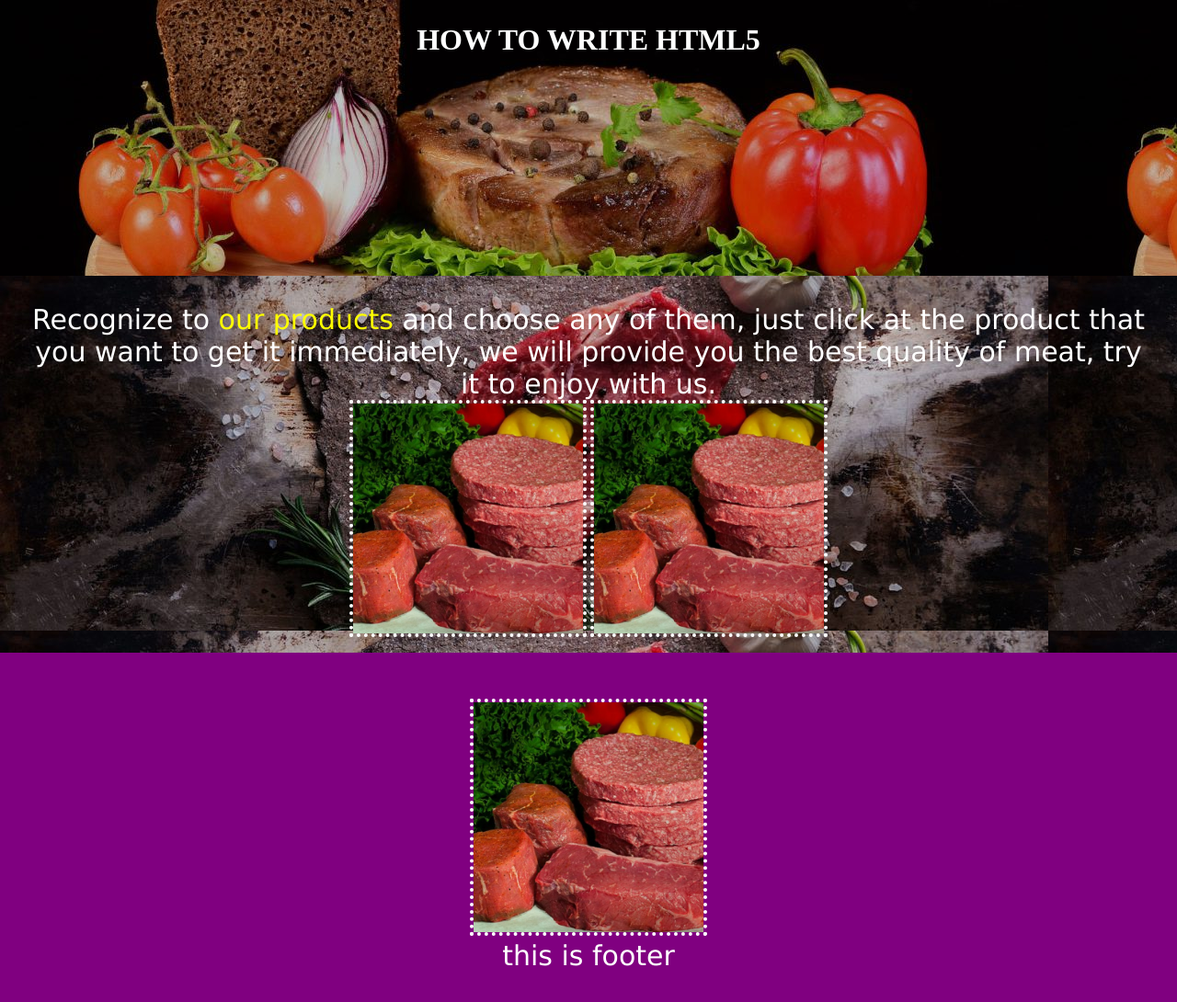
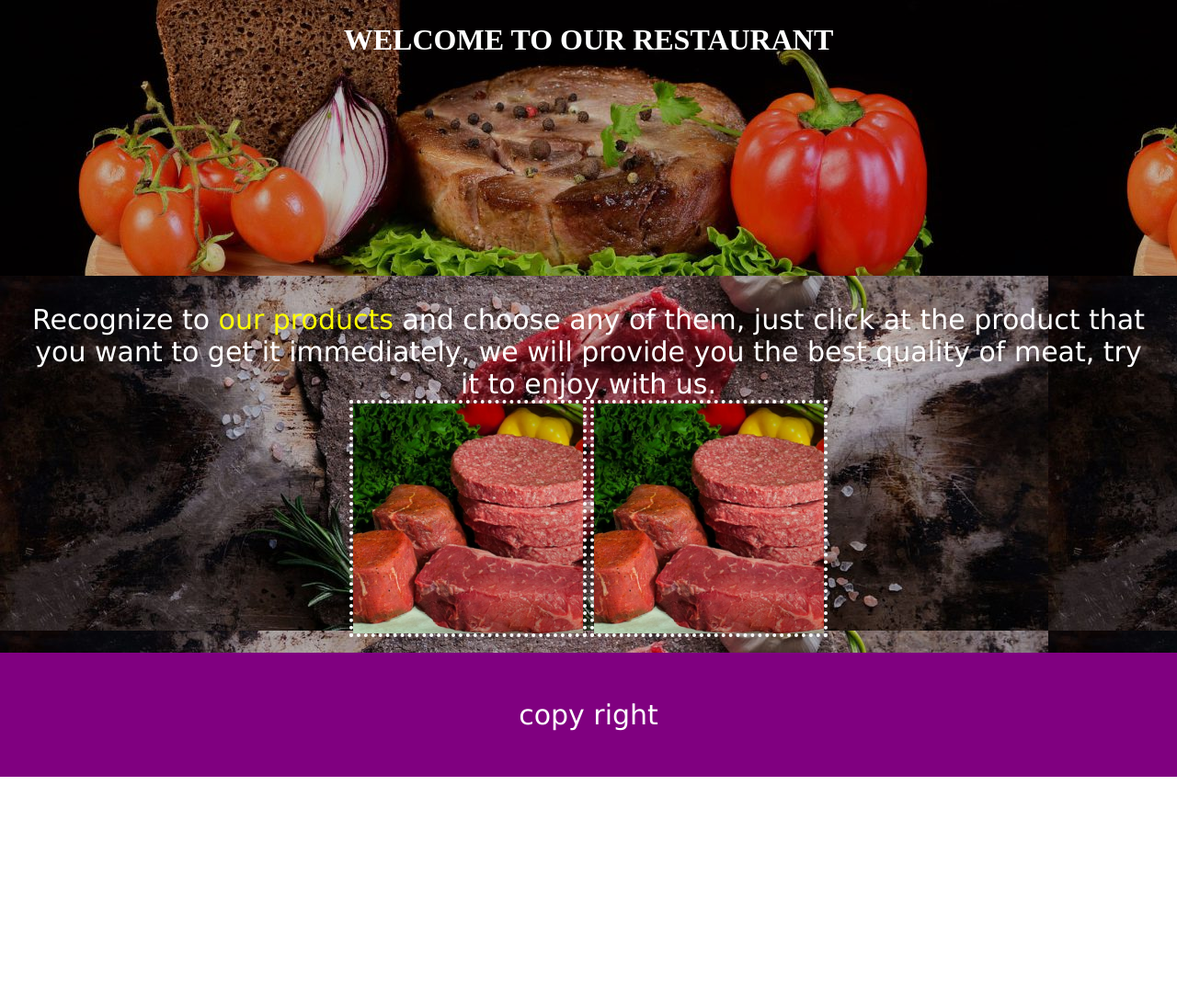
Before and after one commit to baselserhan/basel_serhan, a plain HTML site: page index.html in a window 1280 px wide. Shown: the whole page at 92% size. After the commit the page ends 845 px from the top, so only its background shows below. Drawn offline with Linux system fonts and the light colour scheme.

Commit message:
Update index.html

```diff
--- a/index.html
+++ b/index.html
@@ -10,7 +10,7 @@
 <body>
     <div id="wrap">
        <div id="nheader">
-           <h1>HOW TO WRITE HTML5</h1>
+           <h1>WELCOME TO OUR RESTAURANT</h1>
     </div>
     <div id="npara">
     	<p class="text_para">
@@ -23,9 +23,9 @@
 
     </div>
     <div id="footer">
-        <img src="beef meal.jpg" width=250px alt="picture of a beef meal" />
+
     	<p class="text_para">
-    		this is footer
+    		copy right
     	</p>
     </div>
       </div>
```
